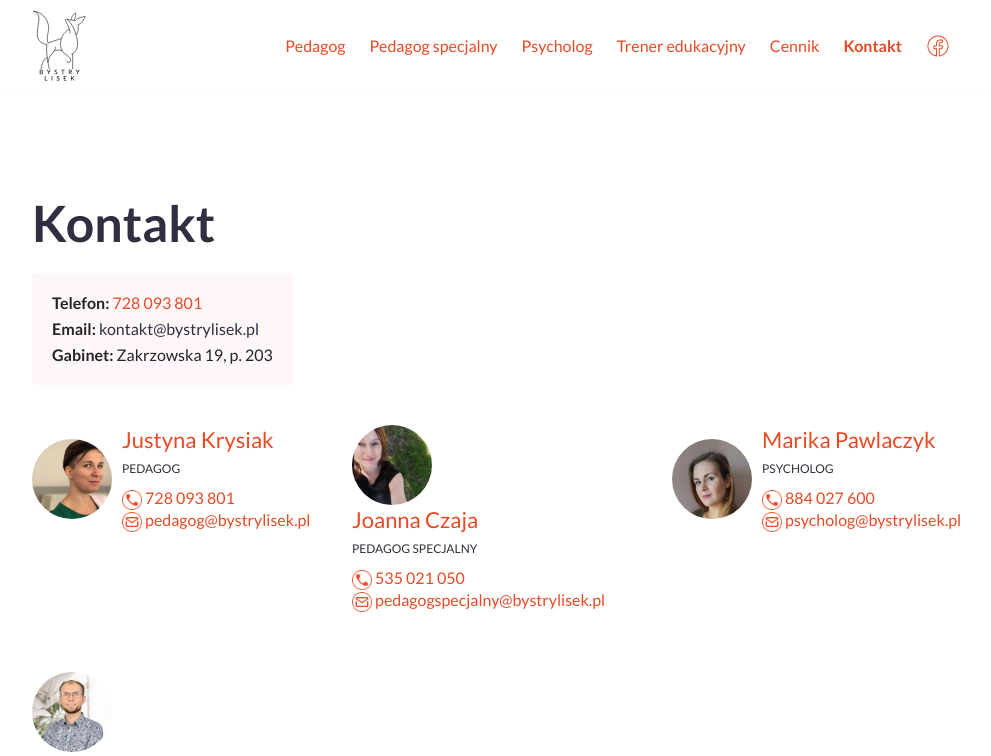
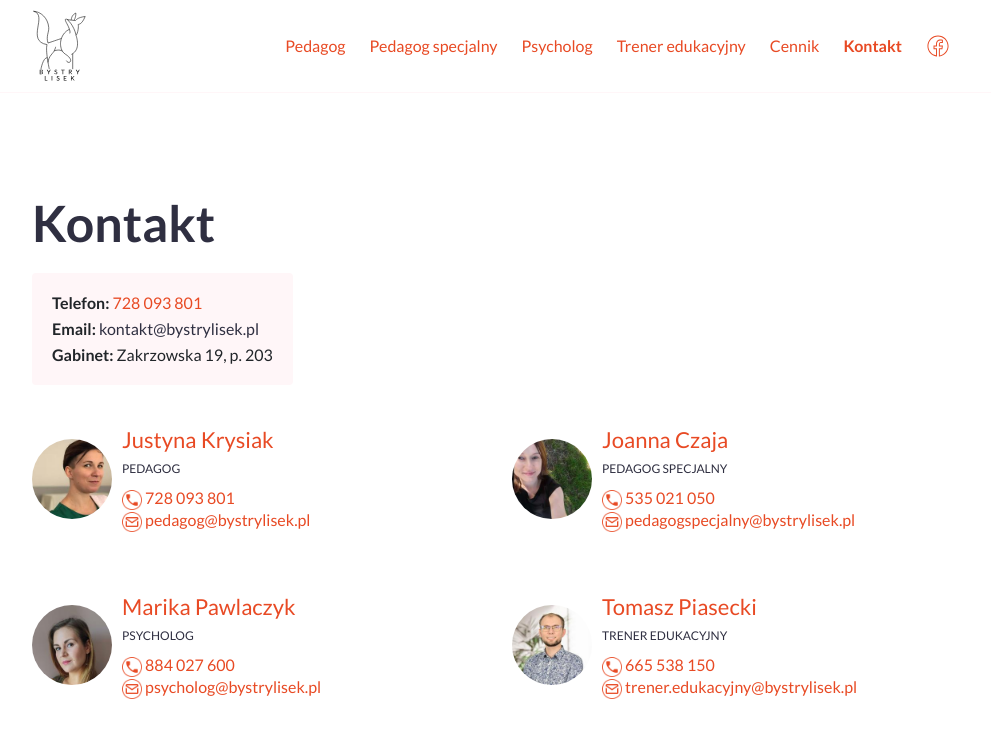
Before and after one commit to pawelkrysiak/bystrylisek, a Jekyll site: the page built from kontakt.md, in a window 1280 px wide. Shown: the top 756 px of the page, without its empty margins (143-1134 px from the left). Built offline with Jekyll 4.4.1, drawn with Linux system fonts in a browser that asks for light colours; grey boxes are pictures that could not be loaded.

Commit message:
change layout of contact from 3-in-a-row to 2-per-row

```diff
--- a/_layouts/contact.html
+++ b/_layouts/contact.html
@@ -17,7 +17,7 @@ bodyClass: page-contact
     <div class="row">
         {% assign teams = site.team | sort: "weight" %}
         {% for team in teams %}
-        <div class="col-12 col-md-4 pb-2 pb-md-6">
+        <div class="col-12 col-md-6 pb-2 pb-md-6">
             <div class="team team-summary">
                 {% if team.image %}
                 <div class="team-image">
```
